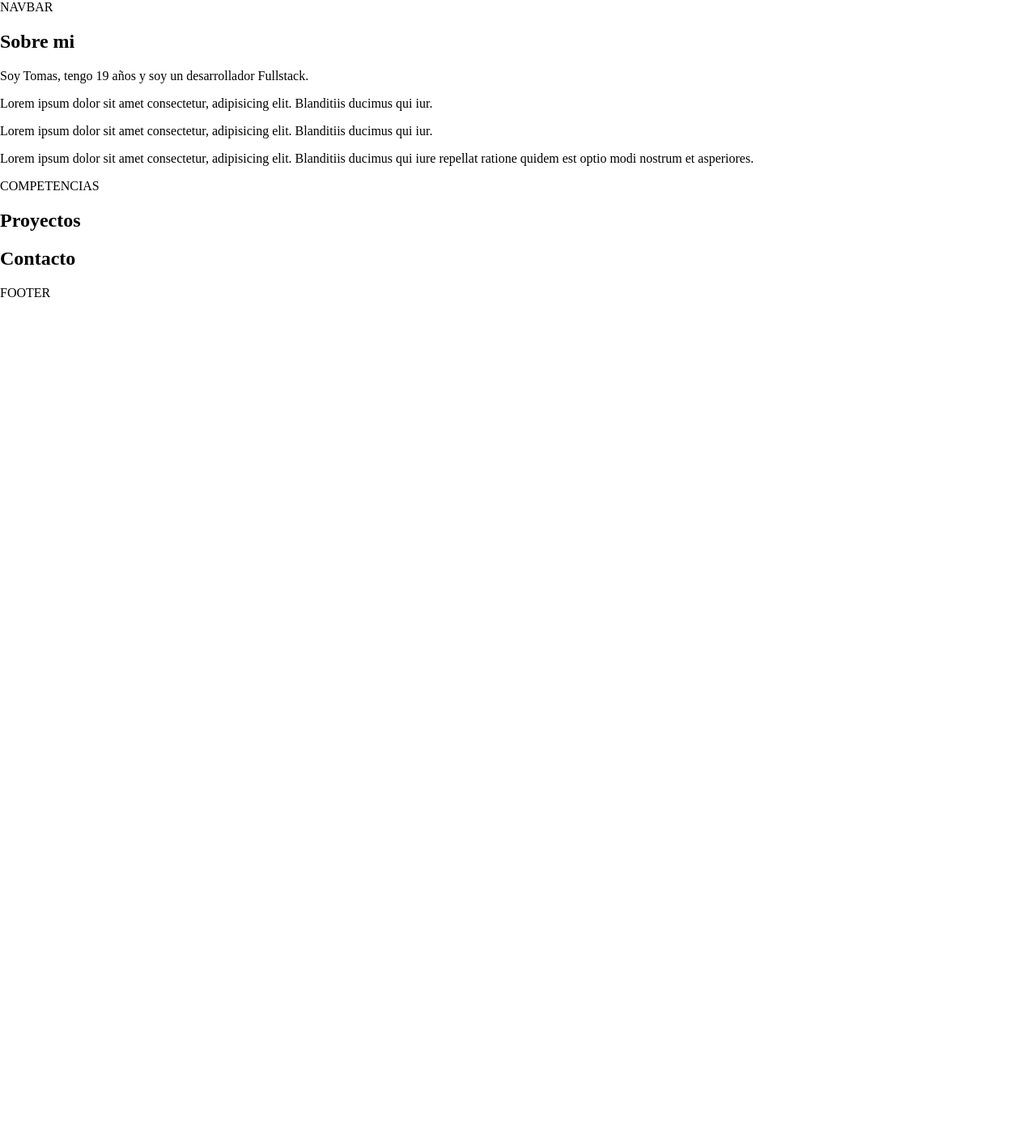
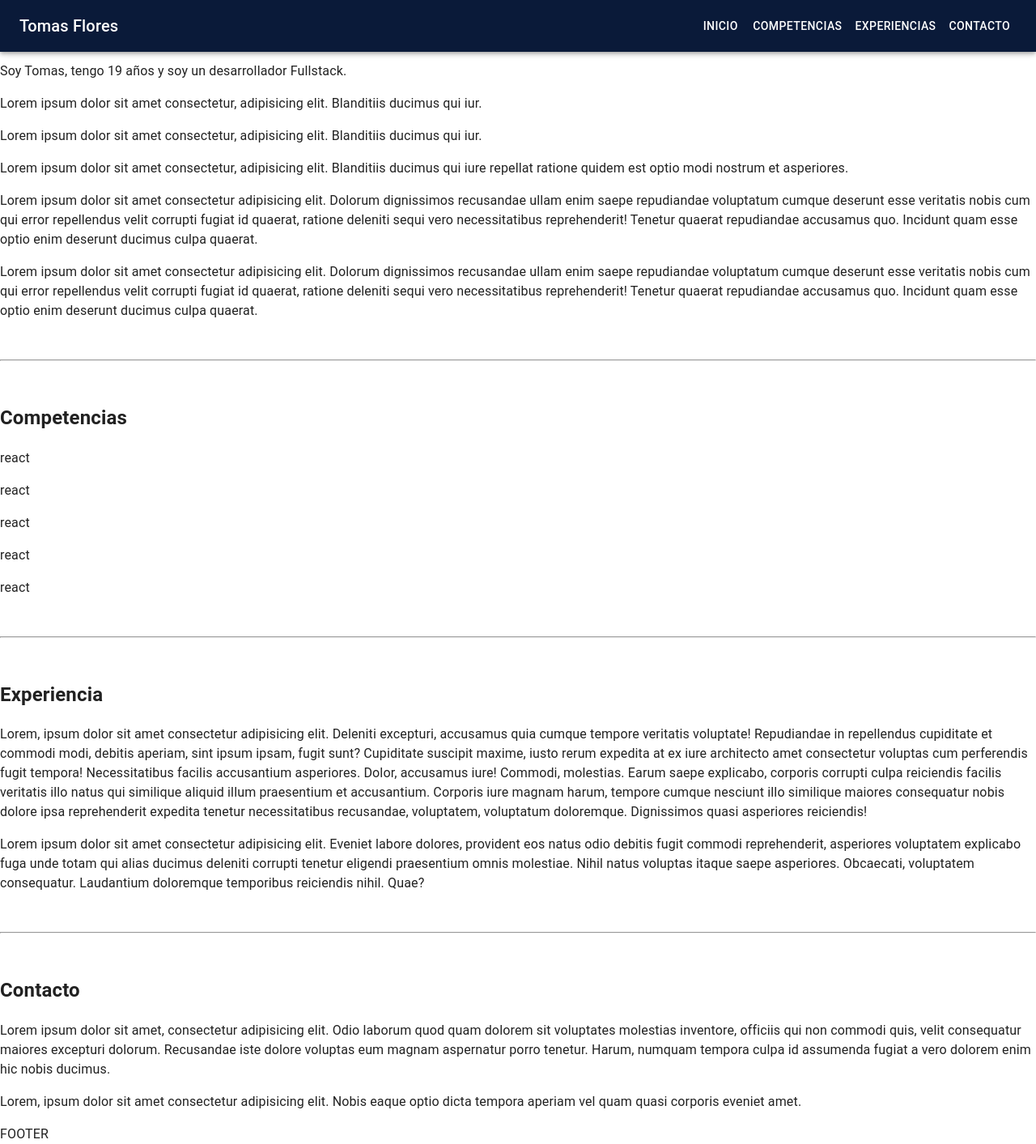
Before and after one commit to tomasflores24/cv, a React app: page / in a window 1280 px wide. Shown: the whole page at 81% size. Before the commit the page ends 800 px from the top, so only its background shows below. Built offline with nearby package versions, Linux system fonts and the light colour scheme; the HTML template or start-up script is replaced by a standard one.

Commit message:
adding navbar

```diff
--- a/package.json
+++ b/package.json
@@ -9,6 +9,10 @@
     "preview": "vite preview"
   },
   "dependencies": {
+    "@emotion/react": "^11.10.5",
+    "@emotion/styled": "^11.10.5",
+    "@mui/icons-material": "^5.11.0",
+    "@mui/material": "^5.11.8",
     "react": "^18.2.0",
     "react-dom": "^18.2.0",
     "react-router-dom": "^6.8.1"
--- a/src/App.tsx
+++ b/src/App.tsx
@@ -1,5 +1,5 @@
-import { Footer, NavBar } from "./components";
-import Main from "./pages/Main";
+import { Footer, NavBar } from './components';
+import Main from './pages/Main';
 
 function App() {
   return (
--- a/src/components/Competencias.tsx
+++ b/src/components/Competencias.tsx
@@ -1,4 +1,14 @@
+import { navName } from "../utils";
 
 export const Competencias = () => {
-  return <section>COMPETENCIAS</section>;
+  return (
+    <section id={navName.Competencias}>
+      <h1>Competencias</h1>
+      <p>react</p>
+      <p>react</p>
+      <p>react</p>
+      <p>react</p>
+      <p>react</p>
+    </section>
+  );
 };
--- a/src/components/Contacto.tsx
+++ b/src/components/Contacto.tsx
@@ -1,8 +1,20 @@
+import { navName } from '../utils';
 
 export const Contacto = () => {
   return (
     <section>
-      <h2>Contacto</h2>
+      <h2 id={navName.Contacto}>Contacto</h2>
+      <p>
+        Lorem ipsum dolor sit amet, consectetur adipisicing elit. Odio laborum
+        quod quam dolorem sit voluptates molestias inventore, officiis qui non
+        commodi quis, velit consequatur maiores excepturi dolorum. Recusandae
+        iste dolore voluptas eum magnam aspernatur porro tenetur. Harum, numquam
+        tempora culpa id assumenda fugiat a vero dolorem enim hic nobis ducimus.
+      </p>
+      <p>
+        Lorem, ipsum dolor sit amet consectetur adipisicing elit. Nobis eaque
+        optio dicta tempora aperiam vel quam quasi corporis eveniet amet.
+      </p>
     </section>
   );
 };
--- /dev/null
+++ b/src/components/Inicio.tsx
@@ -0,0 +1,39 @@
+import { navName } from '../utils';
+
+export const Inicio = () => {
+  return (
+    <section>
+      <h2 id={navName.Inicio}>Inicio</h2>
+      <p>Soy Tomas, tengo 19 años y soy un desarrollador Fullstack.</p>
+      <p>
+        Lorem ipsum dolor sit amet consectetur, adipisicing elit. Blanditiis
+        ducimus qui iur.
+      </p>
+      <p>
+        Lorem ipsum dolor sit amet consectetur, adipisicing elit. Blanditiis
+        ducimus qui iur.
+      </p>
+      <p>
+        Lorem ipsum dolor sit amet consectetur, adipisicing elit. Blanditiis
+        ducimus qui iure repellat ratione quidem est optio modi nostrum et
+        asperiores.
+      </p>
+      <p>
+        Lorem ipsum dolor sit amet consectetur adipisicing elit. Dolorum
+        dignissimos recusandae ullam enim saepe repudiandae voluptatum cumque
+        deserunt esse veritatis nobis cum qui error repellendus velit corrupti
+        fugiat id quaerat, ratione deleniti sequi vero necessitatibus
+        reprehenderit! Tenetur quaerat repudiandae accusamus quo. Incidunt quam
+        esse optio enim deserunt ducimus culpa quaerat.
+      </p>
+      <p>
+        Lorem ipsum dolor sit amet consectetur adipisicing elit. Dolorum
+        dignissimos recusandae ullam enim saepe repudiandae voluptatum cumque
+        deserunt esse veritatis nobis cum qui error repellendus velit corrupti
+        fugiat id quaerat, ratione deleniti sequi vero necessitatibus
+        reprehenderit! Tenetur quaerat repudiandae accusamus quo. Incidunt quam
+        esse optio enim deserunt ducimus culpa quaerat.
+      </p>
+    </section>
+  );
+};
--- a/src/components/NavBar.tsx
+++ b/src/components/NavBar.tsx
@@ -1,3 +1,109 @@
-export const NavBar = () => {
-  return <nav>NAVBAR</nav>;
-};
+import * as React from 'react';
+import AppBar from '@mui/material/AppBar';
+import Box from '@mui/material/Box';
+import CssBaseline from '@mui/material/CssBaseline';
+import Divider from '@mui/material/Divider';
+import Drawer from '@mui/material/Drawer';
+import IconButton from '@mui/material/IconButton';
+import List from '@mui/material/List';
+import ListItem from '@mui/material/ListItem';
+import ListItemButton from '@mui/material/ListItemButton';
+import ListItemText from '@mui/material/ListItemText';
+import MenuIcon from '@mui/icons-material/Menu';
+import Toolbar from '@mui/material/Toolbar';
+import Typography from '@mui/material/Typography';
+import Button from '@mui/material/Button';
+import { navItems } from '../utils';
+
+interface Props {
+  /**
+   * Injected by the documentation to work in an iframe.
+   * You won't need it on your project.
+   */
+  window?: () => Window;
+}
+
+const drawerWidth = 240;
+
+export function NavBar(props: Props) {
+  const { window } = props;
+  const [mobileOpen, setMobileOpen] = React.useState(false);
+
+  const handleDrawerToggle = () => setMobileOpen((prevState) => !prevState);
+
+  const drawer = (
+    <Box onClick={handleDrawerToggle} sx={{ textAlign: 'center' }}>
+      <Typography variant="h5" sx={{ my: 2, fontWeight: 'bold' }}>
+        Tomas Flores
+      </Typography>
+      <Divider />
+      <List>
+        {navItems.map((item) => (
+          <ListItem key={item} disablePadding>
+            <ListItemButton sx={{ textAlign: 'center' }}>
+              <ListItemText primary={item} />
+            </ListItemButton>
+          </ListItem>
+        ))}
+      </List>
+    </Box>
+  );
+
+  const container =
+    window !== undefined ? () => window().document.body : undefined;
+
+  return (
+    <Box sx={{ display: 'flex' }}>
+      <CssBaseline />
+      <AppBar component="nav" sx={{ backgroundColor: '#0A1A39' }}>
+        <Toolbar>
+          <IconButton
+            color="inherit"
+            aria-label="open drawer"
+            edge="start"
+            onClick={handleDrawerToggle}
+            sx={{ mr: 2, display: { sm: 'none' } }}
+          >
+            <MenuIcon />
+          </IconButton>
+          <Typography
+            variant="h6"
+            component="div"
+            sx={{ flexGrow: 1, display: { xs: 'none', sm: 'block' } }}
+          >
+            Tomas Flores
+          </Typography>
+          <Box sx={{ display: { xs: 'none', sm: 'block' } }}>
+            {navItems.map((item) => (
+              <a href={`{#${item}`}>
+                <Button key={item} sx={{ color: '#fff' }}>
+                  {item}
+                </Button>
+              </a>
+            ))}
+          </Box>
+        </Toolbar>
+      </AppBar>
+      <Box component="nav">
+        <Drawer
+          container={container}
+          variant="temporary"
+          open={mobileOpen}
+          onClose={handleDrawerToggle}
+          ModalProps={{
+            keepMounted: true, // Better open performance on mobile.
+          }}
+          sx={{
+            display: { xs: 'block', sm: 'none' },
+            '& .MuiDrawer-paper': {
+              boxSizing: 'border-box',
+              width: drawerWidth,
+            },
+          }}
+        >
+          {drawer}
+        </Drawer>
+      </Box>
+    </Box>
+  );
+}
--- a/src/components/Proyectos.tsx
+++ b/src/components/Proyectos.tsx
@@ -1,8 +1,32 @@
+import { navName } from '../utils';
+
 export const Proyectos = () => {
   return (
-    <section
-      >
-        <h2>Proyectos</h2>
-      </section>
-  )
-}
+    <section>
+      <h2 id={navName.Experiencias}>Experiencia</h2>
+      <p>
+        Lorem, ipsum dolor sit amet consectetur adipisicing elit. Deleniti
+        excepturi, accusamus quia cumque tempore veritatis voluptate!
+        Repudiandae in repellendus cupiditate et commodi modi, debitis aperiam,
+        sint ipsum ipsam, fugit sunt? Cupiditate suscipit maxime, iusto rerum
+        expedita at ex iure architecto amet consectetur voluptas cum perferendis
+        fugit tempora! Necessitatibus facilis accusantium asperiores. Dolor,
+        accusamus iure! Commodi, molestias. Earum saepe explicabo, corporis
+        corrupti culpa reiciendis facilis veritatis illo natus qui similique
+        aliquid illum praesentium et accusantium. Corporis iure magnam harum,
+        tempore cumque nesciunt illo similique maiores consequatur nobis dolore
+        ipsa reprehenderit expedita tenetur necessitatibus recusandae,
+        voluptatem, voluptatum doloremque. Dignissimos quasi asperiores
+        reiciendis!
+      </p>
+      <p>
+        Lorem ipsum dolor sit amet consectetur adipisicing elit. Eveniet labore
+        dolores, provident eos natus odio debitis fugit commodi reprehenderit,
+        asperiores voluptatem explicabo fuga unde totam qui alias ducimus
+        deleniti corrupti tenetur eligendi praesentium omnis molestiae. Nihil
+        natus voluptas itaque saepe asperiores. Obcaecati, voluptatem
+        consequatur. Laudantium doloremque temporibus reiciendis nihil. Quae?
+      </p>
+    </section>
+  );
+};
--- a/src/components/SobreMi.tsx
+++ /dev/null
@@ -1,23 +0,0 @@
-import { navegacion } from '../utils';
-
-export const SobreMi = () => {
-  return (
-    <section>
-      <h2>Sobre mi</h2>
-      <p>Soy Tomas, tengo 19 años y soy un desarrollador Fullstack.</p>
-      <p>
-        Lorem ipsum dolor sit amet consectetur, adipisicing elit. Blanditiis
-        ducimus qui iur.
-      </p>
-      <p>
-        Lorem ipsum dolor sit amet consectetur, adipisicing elit. Blanditiis
-        ducimus qui iur.
-      </p>
-      <p>
-        Lorem ipsum dolor sit amet consectetur, adipisicing elit. Blanditiis
-        ducimus qui iure repellat ratione quidem est optio modi nostrum et
-        asperiores.
-      </p>
-    </section>
-  );
-};
--- a/src/components/index.ts
+++ b/src/components/index.ts
@@ -1,7 +1,7 @@
 export * from './Competencias';
 export * from './Contacto';
 export * from './Footer';
+export * from './Inicio';
 export * from './NavBar';
 export * from './Proyectos';
-export * from './SobreMi';
 export * from './index';
--- a/src/pages/Main.tsx
+++ b/src/pages/Main.tsx
@@ -1,10 +1,19 @@
-import { Competencias, Contacto, Proyectos, SobreMi } from '../components/';
+import { Competencias, Contacto, Proyectos, Inicio } from '../components/';
 const Main = () => {
   return (
     <main>
-      <SobreMi />
+      <Inicio />
+      <br />
+      <hr />
+      <br />
       <Competencias />
+      <br />
+      <hr />
+      <br />
       <Proyectos />
+      <br />
+      <hr />
+      <br />
       <Contacto />
     </main>
   );
--- a/src/utils/nav.ts
+++ b/src/utils/nav.ts
@@ -1,6 +1,8 @@
-export const navegacion = {
-    SOBRE_MI : 'sobre-mi',
-    COMPETENCIAS: 'competencias',
-    PROYECTOS: 'proyectos',
-    CONTACTO: 'contacto'
-}
+export const navItems = ['Inicio', 'Competencias', 'Experiencias', 'Contacto'];
+
+export const navName = {
+  Inicio: 'Inicio',
+  Competencias: 'Competencias',
+  Experiencias: 'Experiencias',
+  Contacto: 'Contacto',
+};
```
Also changed, not shown: 1 other file (tests, documents, lock files or other folders).
